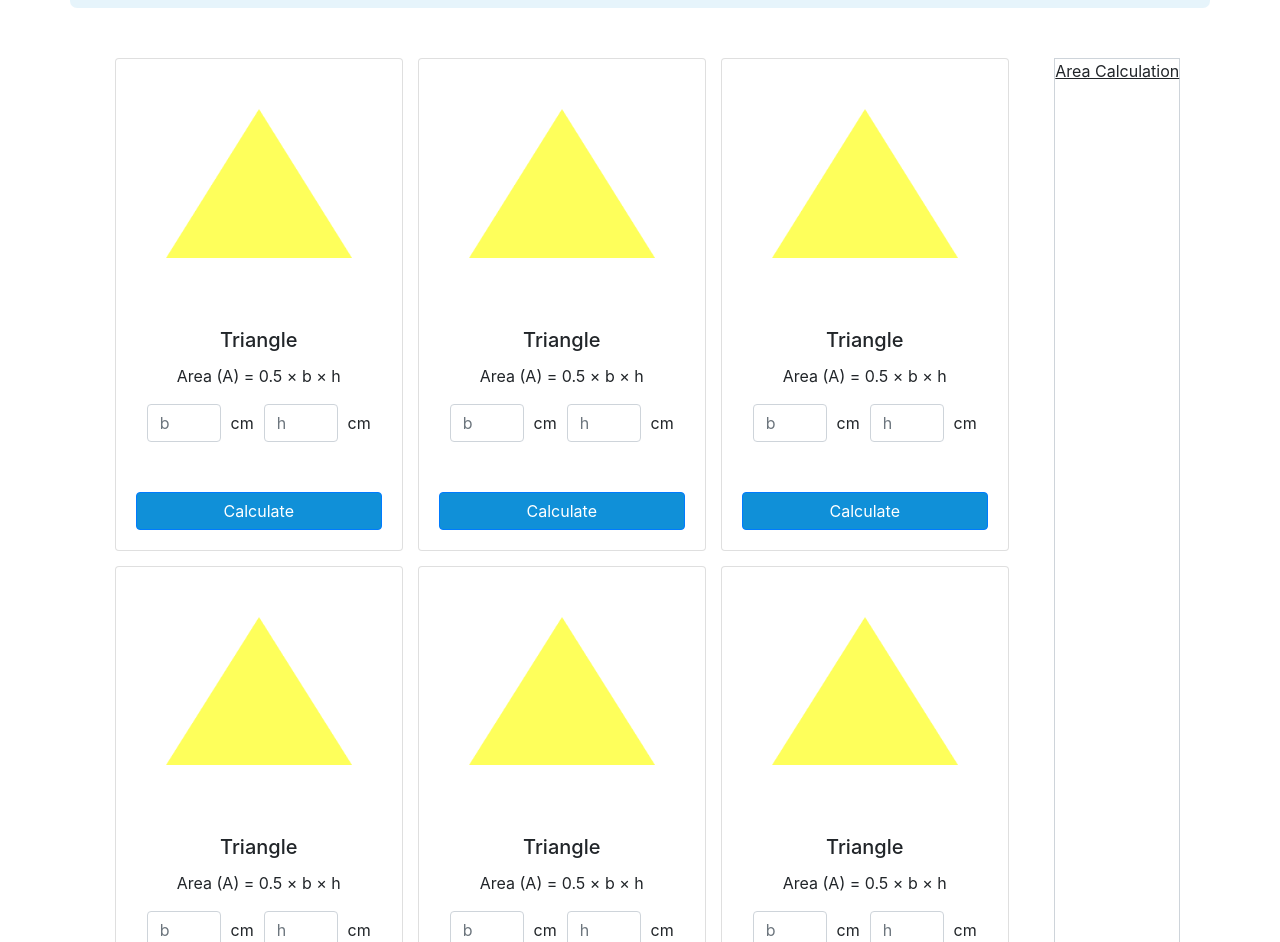
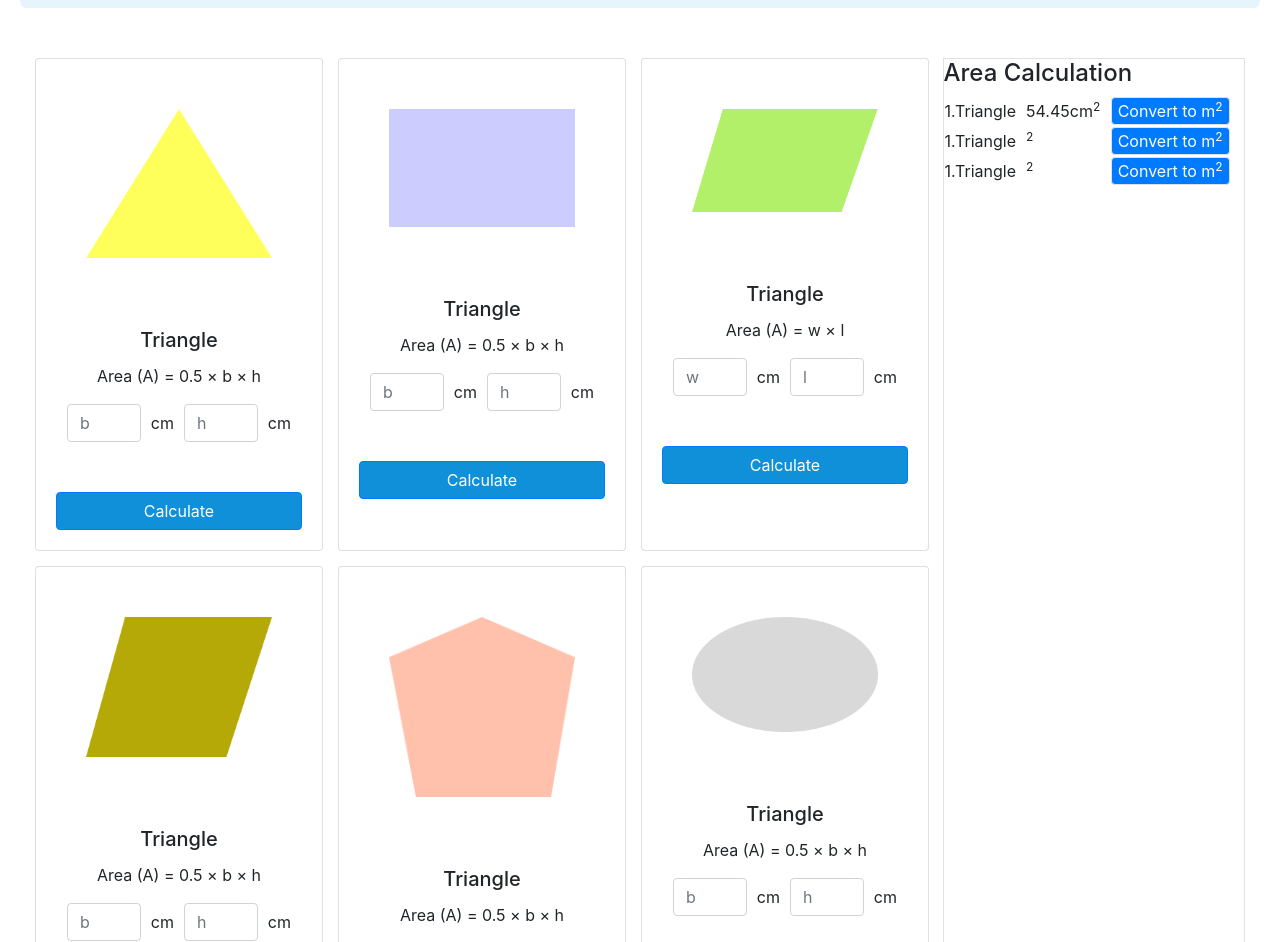
Before and after one commit to sanoar-hossan/geometry-genius, a plain HTML site: page index.html in a window 1280 px wide. Shown: the part 155-1097 px from the top of the page. Drawn offline with Linux system fonts and the light colour scheme.

Commit message:
design part close

```diff
--- a/css/style.css
+++ b/css/style.css
@@ -32,10 +32,7 @@ main{
 
     margin: 50px 0px;
 }
-.card-section{
-display: flex;
-justify-content: space-around;
-}
+
 .card-details{
     display: flex;
     gap: 15px;
@@ -62,3 +59,14 @@ padding: 50px;
 .card-output{
     border:1px solid #ced4da;
 }
+
+
+.card-details{
+    width: 75%;
+    margin: 0px auto;
+
+}
+.card-calculate{
+    width: 25%;
+    margin: 0px auto;
+}
--- a/index.html
+++ b/index.html
@@ -22,13 +22,27 @@
         </div>
         </div>
     </header>
-    <main class="container">
+    <main>
         <!--card section-->
-<section>
-<div class="card-section ">
-    <div class="card-details col-md-6 col-lg-10">
+<section >
+<div class="card-section d-flex container">
+    <div class="card-details d-flex flex-wrap ">
         <div class="card" style="width: 18rem;">
             <img src="images/triangle.png" class="card-img-top" alt="...">
+            <div class="card-body">
+              <h5 class="card-title">Triangle</h5>
+              <p class="card-text">Area (A) = 0.5 × b × h</p>
+              <div class="card-input">
+                <input class="form-control" type="number" placeholder="b">
+                <span>cm</span>
+                <input class="form-control" type="number" placeholder="h">
+                <span>cm</span>
+              </div>
+              <a href="#" class="btn btn-primary card-btn" id="triangle-btn">Calculate</a>
+            </div>
+          </div>
+        <div class="card" style="width: 18rem;">
+            <img src="images/rectangle.png" class="card-img-top" alt="...">
             <div class="card-body">
               <h5 class="card-title">Triangle</h5>
               <p class="card-text">Area (A) = 0.5 × b × h</p>
@@ -42,7 +56,22 @@
             </div>
           </div>
         <div class="card" style="width: 18rem;">
-            <img src="images/triangle.png" class="card-img-top" alt="...">
+            <img src="images/parallelogram.png" class="card-img-top" alt="...">
+            <div class="card-body">
+              <h5 class="card-title">Triangle</h5>
+              <p class="card-text">Area (A) = w × l</p>
+              <div class="card-input">
+                <input class="form-control" type="number" placeholder="w">
+                <span>cm</span>
+                <input class="form-control" type="number" placeholder="l">
+                <span>cm</span>
+              </div>
+              <a href="#" class="btn btn-primary card-btn">Calculate</a>
+            </div>
+          </div>
+
+        <div class="card" style="width: 18rem;">
+            <img src="images/rhombus.png" class="card-img-top" alt="...">
             <div class="card-body">
               <h5 class="card-title">Triangle</h5>
               <p class="card-text">Area (A) = 0.5 × b × h</p>
@@ -56,7 +85,7 @@
             </div>
           </div>
         <div class="card" style="width: 18rem;">
-            <img src="images/triangle.png" class="card-img-top" alt="...">
+            <img src="images/pentagon.png" class="card-img-top" alt="...">
             <div class="card-body">
               <h5 class="card-title">Triangle</h5>
               <p class="card-text">Area (A) = 0.5 × b × h</p>
@@ -70,7 +99,7 @@
             </div>
           </div>
         <div class="card" style="width: 18rem;">
-            <img src="images/triangle.png" class="card-img-top" alt="...">
+            <img src="images/ellipse.png" class="card-img-top" alt="...">
             <div class="card-body">
               <h5 class="card-title">Triangle</h5>
               <p class="card-text">Area (A) = 0.5 × b × h</p>
@@ -83,43 +112,37 @@
               <a href="#" class="btn btn-primary card-btn">Calculate</a>
             </div>
           </div>
-        <div class="card" style="width: 18rem;">
-            <img src="images/triangle.png" class="card-img-top" alt="...">
-            <div class="card-body">
-              <h5 class="card-title">Triangle</h5>
-              <p class="card-text">Area (A) = 0.5 × b × h</p>
-              <div class="card-input">
-                <input class="form-control" type="number" placeholder="b">
-                <span>cm</span>
-                <input class="form-control" type="number" placeholder="h">
-                <span>cm</span>
-              </div>
-              <a href="#" class="btn btn-primary card-btn">Calculate</a>
-            </div>
-          </div>
-        <div class="card" style="width: 18rem;">
-            <img src="images/triangle.png" class="card-img-top" alt="...">
-            <div class="card-body">
-              <h5 class="card-title">Triangle</h5>
-              <p class="card-text">Area (A) = 0.5 × b × h</p>
-              <div class="card-input">
-                <input class="form-control" type="number" placeholder="b">
-                <span>cm</span>
-                <input class="form-control" type="number" placeholder="h">
-                <span>cm</span>
-              </div>
-              <a href="#" class="btn btn-primary card-btn">Calculate</a>
-            </div>
-          </div>
+
     </div>
+<div class="card-calculate border">
+  <h4>Area Calculation</h4>
+  <table class="table">
+    <tbody>
+      <tr>
+        <td>1.Triangle</td>
+        <td> 54.45<span></span>cm<sup>2</sup></td>
+       <td><button class="text-white bg-primary border rounded">Convert to m<sup>2</sup></button></td>
+      </tr>
 
-    <div class="card-output">
-        <p><u>Area Calculation</u></p>
-    </div>
+      <tr>
+        <td>1.Triangle</td>
+        <td> <span></span> <sup>2</sup></td>
+       <td><button class="text-white bg-primary border rounded">Convert to m<sup>2</sup></button></td>
+      </tr>
+      <tr>
+        <td>1.Triangle</td>
+        <td> <span></span> <sup>2</sup></td>
+       <td><button class="text-white bg-primary border rounded">Convert to m<sup>2</sup></button></td>
+      </tr>
+    </tbody>
+  </table>
+
+
+</div>
+
 </div>
 
 </section>
-
 
 
     </main>
@@ -128,5 +151,6 @@
 
     <script src="js/bootstrap.js"></script>
     <script src="js/utilities.js"></script>
+    <script src="js/triangle.js"></script>
 </body>
 </html>
```
Also changed, not shown: css/bootstrap.css, js/triangle.js (added).
